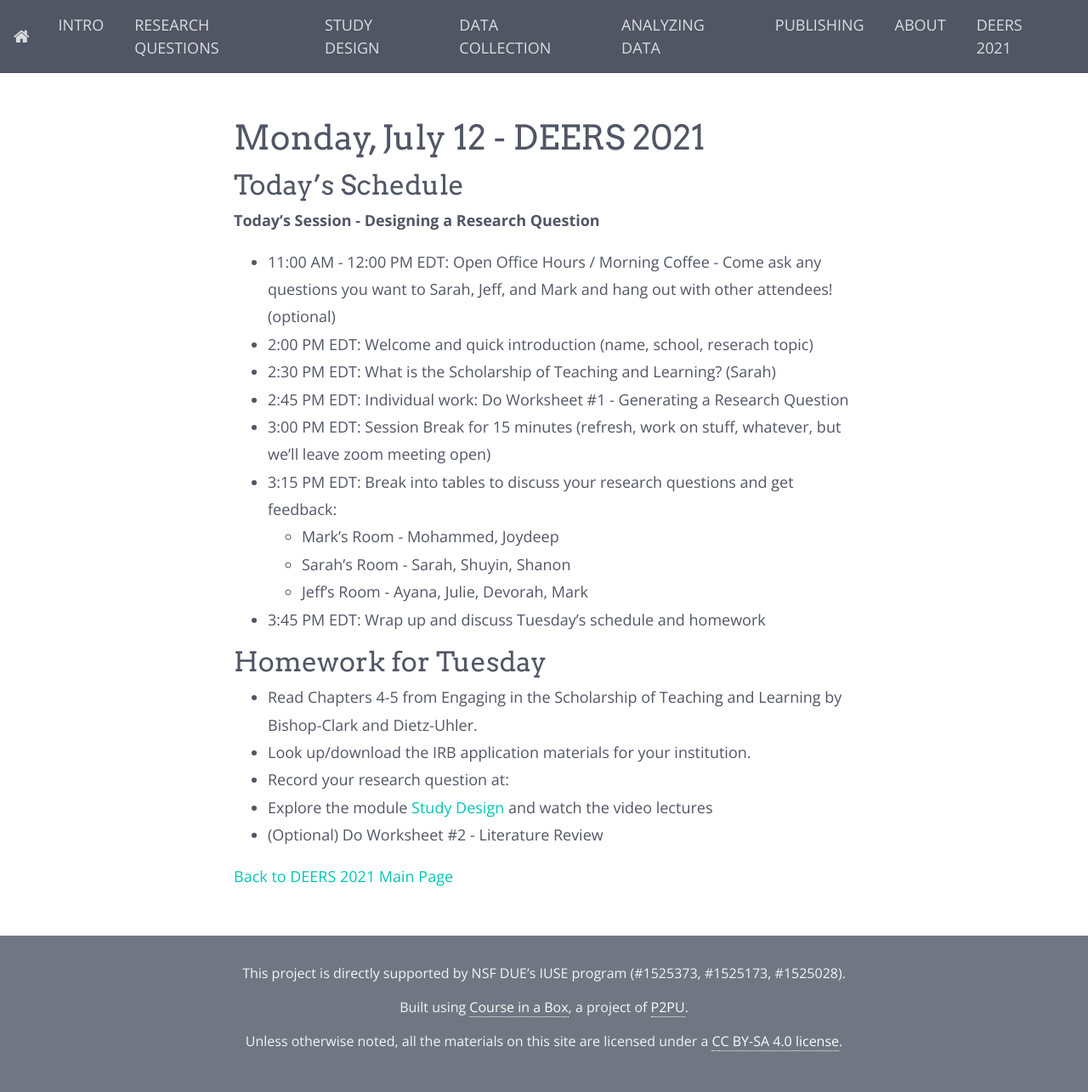
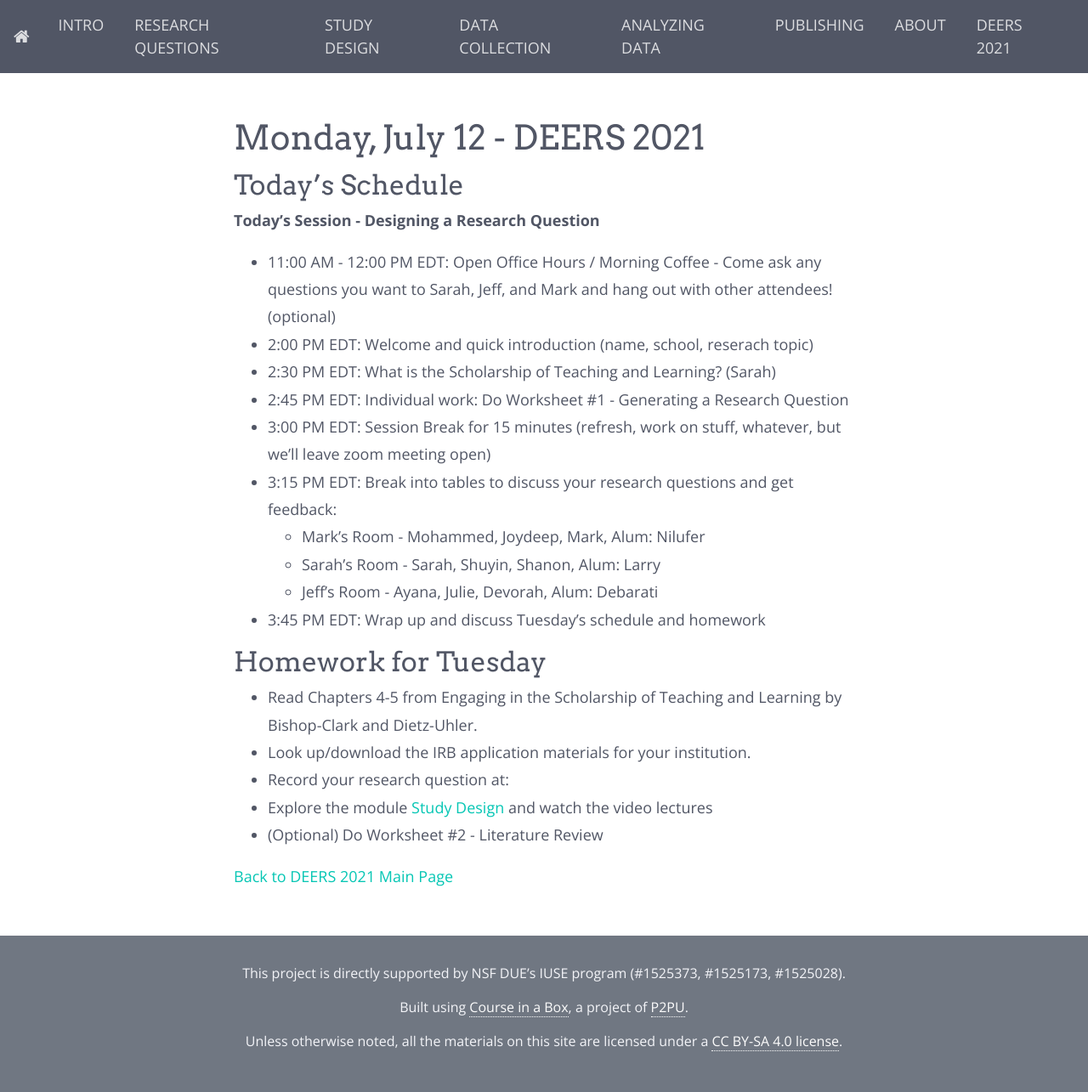
Before and after one commit to marksherriff/deers, a Jekyll site: the page built from deers2021-monday.md, in a window 1280 px wide. Shown: the whole page at 85% size. Built offline with Jekyll 4.4.1, drawn with Linux system fonts in a browser that asks for light colours; nearby versions of some CDN libraries.

Commit message:
table update

```diff
--- a/deers2021-monday.md
+++ b/deers2021-monday.md
@@ -15,9 +15,9 @@
 * 2:45 PM EDT: Individual work: Do Worksheet #1 - Generating a Research Question
 * 3:00 PM EDT: Session Break for 15 minutes (refresh, work on stuff, whatever, but we’ll leave zoom meeting open)
 * 3:15 PM EDT: Break into tables to discuss your research questions and get feedback:
-    * Mark's Room - Mohammed, Joydeep
-    * Sarah's Room - Sarah, Shuyin, Shanon
-    * Jeff's Room - Ayana, Julie, Devorah, Mark
+    * Mark's Room - Mohammed, Joydeep, Mark, Alum: Nilufer
+    * Sarah's Room - Sarah, Shuyin, Shanon, Alum: Larry
+    * Jeff's Room - Ayana, Julie, Devorah, Alum: Debarati
 * 3:45 PM EDT: Wrap up and discuss Tuesday's schedule and homework
 
 ## Homework for Tuesday
```
